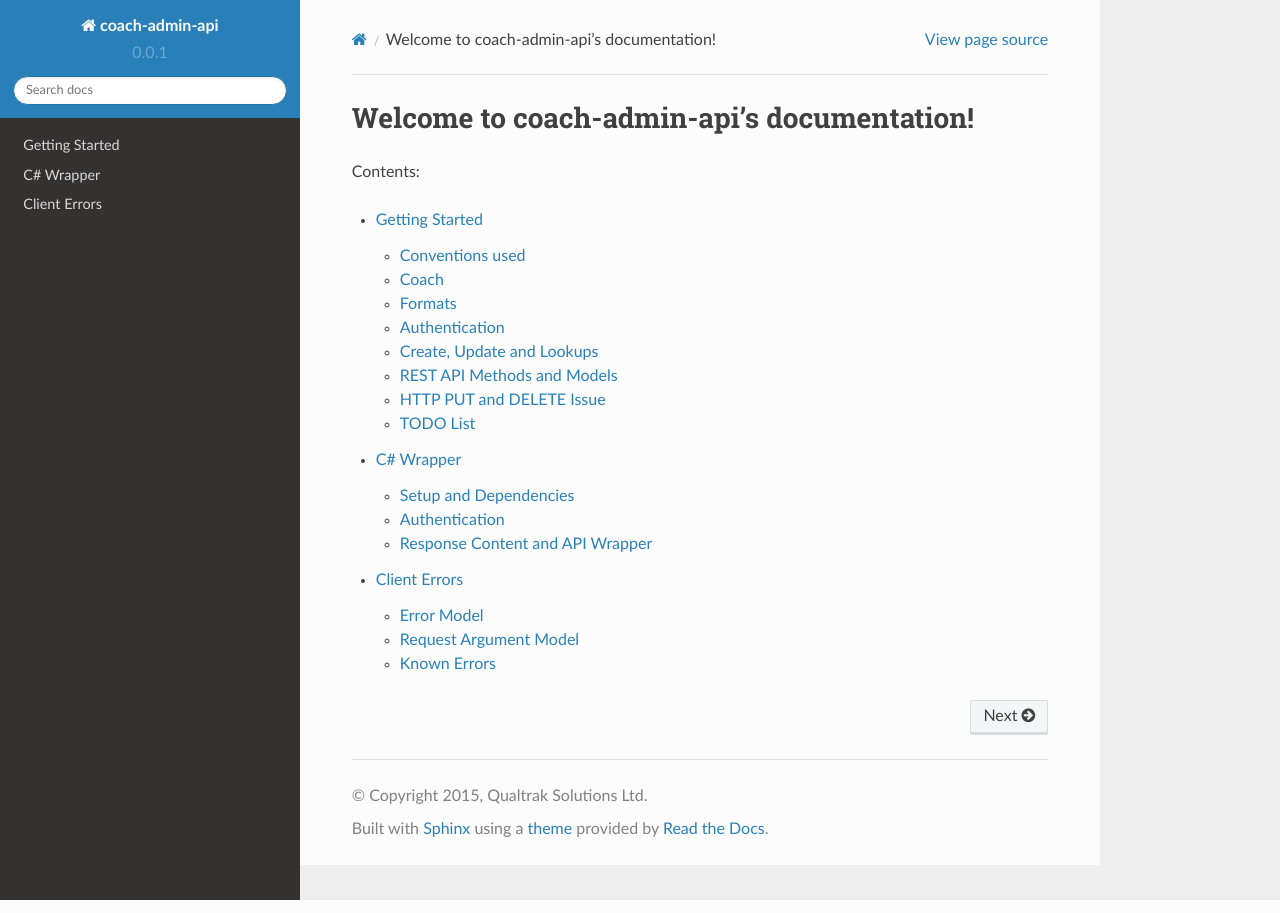
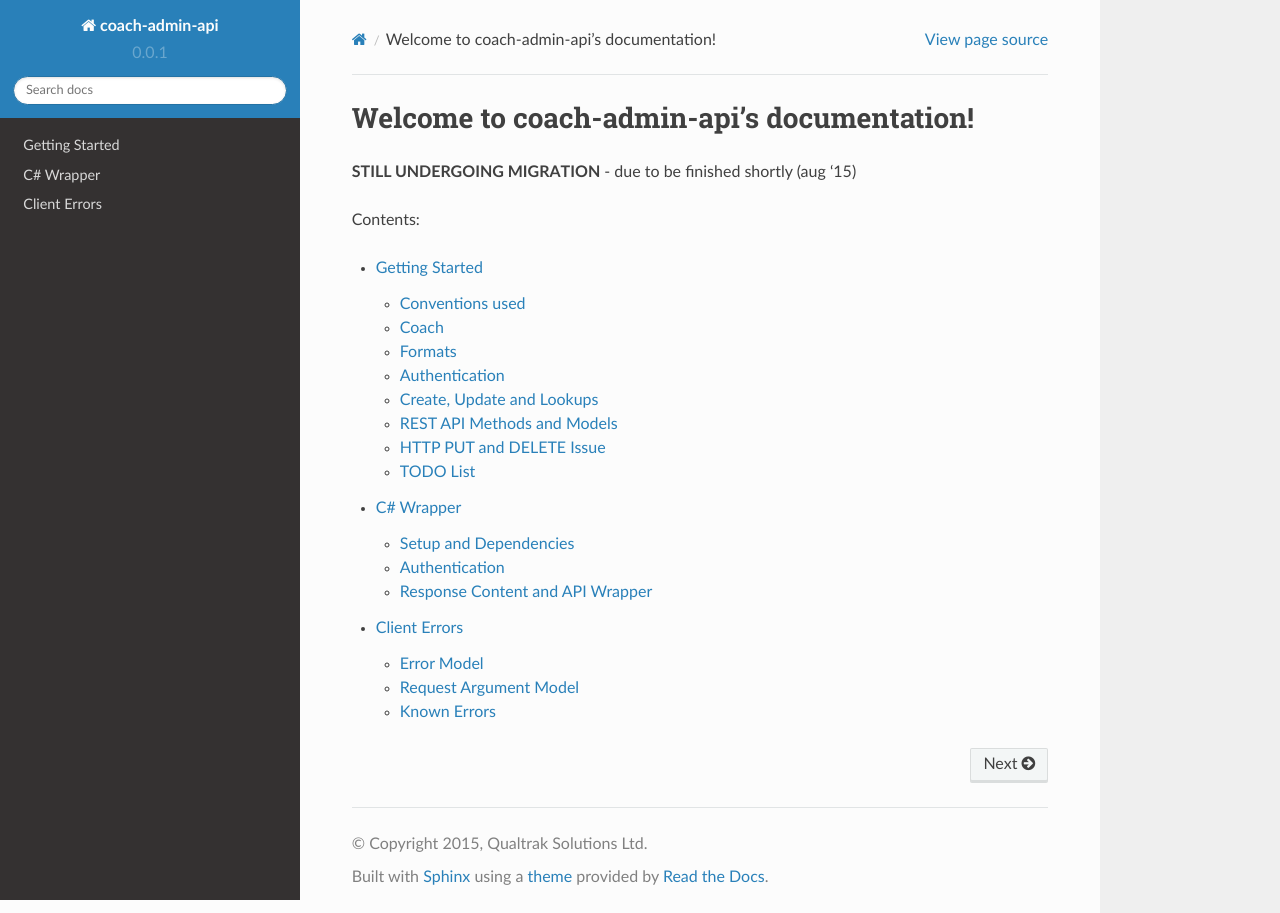
Before and after one commit to qualtrak/coach-admin-api, a Sphinx documentation site: the page built from source/index.rst, in a window 1280 px wide. Built offline with Sphinx 7.4.7 and the Read the Docs theme 2.0.0, drawn with Linux system fonts in a browser that asks for light colours.

Commit message:
Added message re availability of complete docs to index page

```diff
--- a/source/index.rst
+++ b/source/index.rst
@@ -5,6 +5,8 @@
 
 Welcome to coach-admin-api's documentation!
 ===========================================
+
+**STILL UNDERGOING MIGRATION** - due to be finished shortly (aug '15)
 
 Contents:
 
```
Also changed, not shown: 5 other files.
